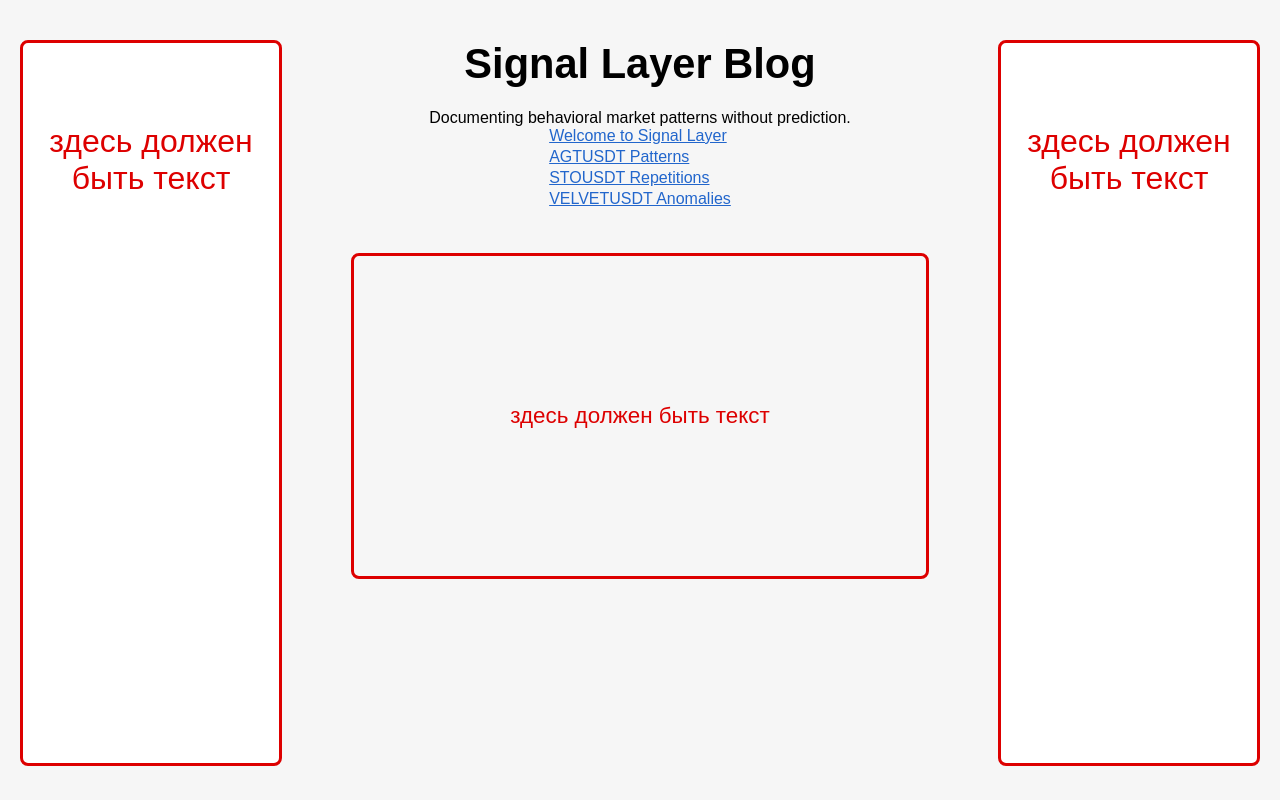
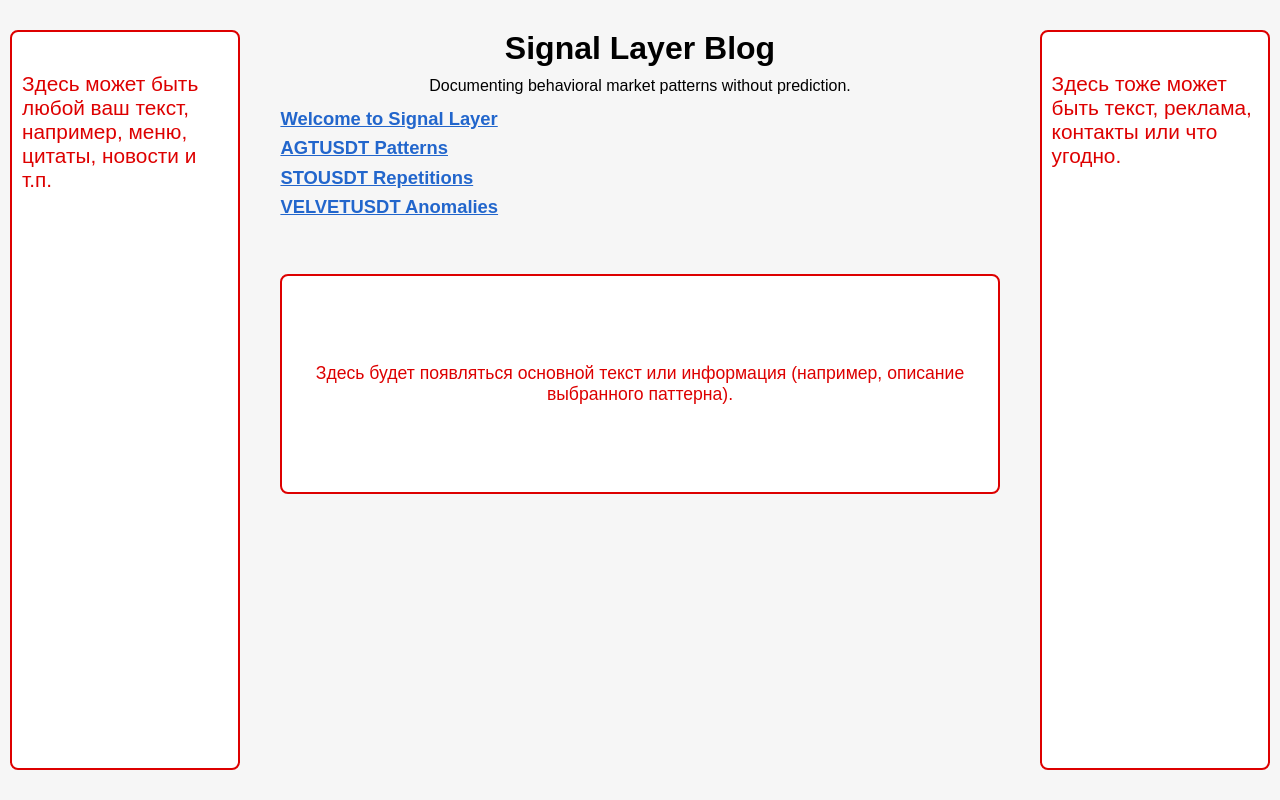
Before and after one commit to DonHuan01/andrey-adsense-site, a plain HTML site: page index.html in a window 1280 px wide. Drawn offline with Linux system fonts and the light colour scheme.

Commit message:
Update index.html

```diff
--- a/index.html
+++ b/index.html
@@ -3,92 +3,129 @@
 <head>
   <meta charset="UTF-8">
   <title>Signal Layer Blog</title>
+  <meta name="viewport" content="width=device-width, initial-scale=1.0">
   <style>
     body {
-      background: #f6f6f6;
-      font-family: Arial, sans-serif;
       margin: 0;
       padding: 0;
+      font-family: Arial, sans-serif;
+      background: #f6f6f6;
     }
     .container {
       display: flex;
       flex-direction: row;
-      justify-content: space-between;
-      align-items: flex-start;
       min-height: 100vh;
-      padding: 40px 0 0 0;
       box-sizing: border-box;
+      gap: 20px;
+      padding: 30px 0;
     }
     .side {
-      width: 20vw;
-      min-width: 220px;
-      height: 80vh;
-      border: 3px solid #d00;
+      flex: 0 0 18vw;
+      min-width: 180px;
+      background: #fff;
+      border: 2px solid #d00;
       border-radius: 8px;
-      margin: 0 20px;
-      background: #fff;
-      color: #d00;
-      font-size: 2rem;
+      margin: 0 10px;
       display: flex;
       align-items: flex-start;
       justify-content: center;
-      text-align: center;
-      padding-top: 80px;
+      padding: 40px 10px;
+      box-sizing: border-box;
+      color: #d00;
+      font-size: 1.3rem;
+      min-height: 400px;
+      word-break: break-word;
     }
     .main {
       flex: 1 1 0;
-      min-width: 400px;
-      margin: 0 20px;
+      min-width: 320px;
       display: flex;
       flex-direction: column;
       align-items: center;
+      margin: 0 10px;
     }
     .main-content {
-      width: 90%;
-      height: 40vh;
-      border: 3px solid #d00;
+      width: 100%;
+      min-height: 220px;
+      border: 2px solid #d00;
       border-radius: 8px;
-      margin-top: 30px;
+      margin-top: 25px;
       color: #d00;
-      font-size: 1.4rem;
+      font-size: 1.1rem;
       display: flex;
       align-items: center;
       justify-content: center;
       text-align: center;
+      background: #fff;
+      box-sizing: border-box;
+      padding: 30px 10px;
     }
     h1 {
       text-align: center;
-      font-size: 2.6rem;
-      margin-bottom: 0.5em;
-      margin-top: 0;
+      font-size: 2rem;
+      margin: 0 0 10px 0;
     }
     .links {
-      margin-bottom: 0.7em;
+      margin-bottom: 1.5em;
+      margin-top: 0.8em;
+      width: 100%;
       text-align: left;
     }
     .links a {
-      display: block;
+      display: inline-block;
       color: #2266cc;
-      margin-bottom: 0.2em;
+      font-weight: bold;
+      margin-bottom: 0.4em;
       text-decoration: underline;
+      font-size: 1.15rem;
+      transition: color 0.2s;
+    }
+    .links a:hover {
+      color: #d00;
+    }
+    @media (max-width: 900px) {
+      .container {
+        flex-direction: column;
+        align-items: stretch;
+        gap: 0;
+      }
+      .side {
+        min-width: 0;
+        width: 100%;
+        margin: 10px 0;
+        justify-content: flex-start;
+        font-size: 1.05rem;
+        padding: 20px 8px;
+        min-height: 100px;
+      }
+      .main {
+        min-width: 0;
+        margin: 0;
+      }
     }
   </style>
 </head>
 <body>
   <div class="container">
-    <div class="side">здесь должен быть текст</div>
+    <div class="side" id="left-block">
+      Здесь может быть любой ваш текст, например, меню, цитаты, новости и т.п.
+    </div>
     <div class="main">
       <h1>Signal Layer Blog</h1>
       <div>Documenting behavioral market patterns without prediction.</div>
       <div class="links">
-        <a href="#">Welcome to Signal Layer</a>
-        <a href="#">AGTUSDT Patterns</a>
-        <a href="#">STOUSDT Repetitions</a>
-        <a href="#">VELVETUSDT Anomalies</a>
+        <a href="welcome.html">Welcome to Signal Layer</a><br>
+        <a href="agtusdt-patterns.html">AGTUSDT Patterns</a><br>
+        <a href="stousdt-patterns.html">STOUSDT Repetitions</a><br>
+        <a href="velvetusdt-patterns.html">VELVETUSDT Anomalies</a>
       </div>
-      <div class="main-content">здесь должен быть текст</div>
+      <div class="main-content" id="main-content">
+        Здесь будет появляться основной текст или информация (например, описание выбранного паттерна).
+      </div>
     </div>
-    <div class="side">здесь должен быть текст</div>
+    <div class="side" id="right-block">
+      Здесь тоже может быть текст, реклама, контакты или что угодно.
+    </div>
   </div>
 </body>
 </html>
```
